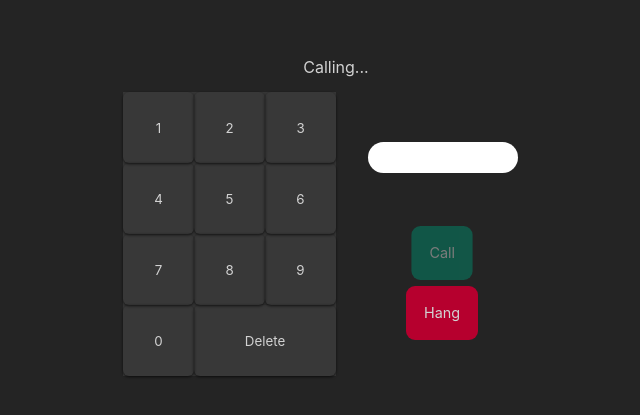
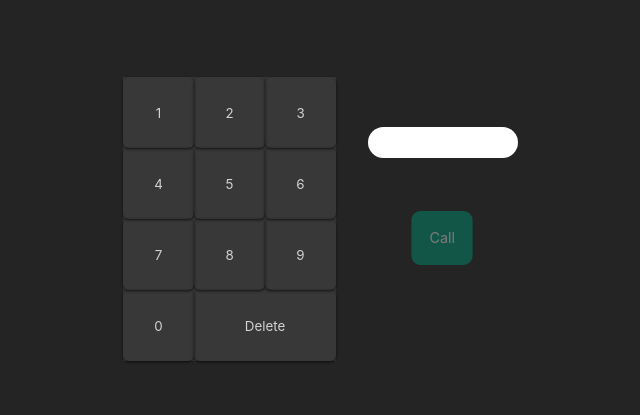
Before and after one commit to nuriaciscar/Simmple_Phone-W04CH03, a React (Create React App) app: page / in a window 1280 px wide. Shown: the part 191-606 px from the top of the page, without its empty margins (304-944 px from the left). Built offline with nearby package versions, Linux system fonts and the light colour scheme.

Commit message:
Display calling... when addnumber function

```diff
--- a/src/App.css
+++ b/src/App.css
@@ -27,42 +27,7 @@ li {
   justify-content: center;
   align-items: center;
 }
-.keyboard {
-  width: 213px;
-  display: flex;
-  flex-wrap: wrap;
-}
-.key {
-  border: none;
-  background-color: #383838;
-  color: #d2d2d2;
-  cursor: pointer;
-  width: 71px;
-  height: 71px;
-  position: relative;
-}
-.key:after {
-  content: "";
-  width: 100%;
-  height: 100%;
-  z-index: 1;
-  position: absolute;
-  top: 0;
-  left: 0;
-  border-radius: 6px;
-  box-shadow: 0px 1px 3px rgba(0, 0, 0, 0.7);
-  opacity: 1;
-}
-.key.big {
-  width: 142px;
-}
-.key:disabled {
-  cursor: default;
-  opacity: 0message;
-}
-.key:not(disabled):hover {
-  background-color: #454545;
-}
+
 .message {
   line-height: 50px;
 }
@@ -70,6 +35,21 @@ li {
   display: grid;
   grid-template-columns: 1fr 1fr;
 }
+
+.number {
+  background-color: #fff;
+  color: #454545;
+  padding: 5px 20px;
+  width: 150px;
+  border-radius: 30px;
+  text-align: center;
+  margin: 50px 0;
+  height: 31px;
+}
+.off {
+  visibility: hidden !important;
+}
+
 .actions {
   display: flex;
   flex-direction: column;
@@ -98,16 +78,3 @@ li {
 .actions .hang {
   background-color: #b6002e;
 }
-.number {
-  background-color: #fff;
-  color: #454545;
-  padding: 5px 20px;
-  width: 150px;
-  border-radius: 30px;
-  text-align: center;
-  margin: 50px 0;
-  height: 31px;
-}
-.off {
-  visibility: hidden !important;
-}
--- a/src/App.js
+++ b/src/App.js
@@ -2,31 +2,22 @@ import "./App.css";
 import Keyboard from "./components/Keyboard/Keyboard";
 import PhoneContext from "./components/Context/Context";
 import { useState } from "react";
-import Display from "./components/Display/Display";
+import Actions from "./components/Actions/Actions";
 
 function App() {
   const [numbersDisplay, setNumbersDisplay] = useState([]);
+  const [displayCall, setDisplayCall] = useState(false);
 
   return (
-    <PhoneContext.Provider value={{ numbersDisplay, setNumbersDisplay }}>
+    <PhoneContext.Provider
+      value={{ numbersDisplay, setNumbersDisplay, displayCall, setDisplayCall }}
+    >
       <div className="container">
-        {/* <!-- El siguiente elemento se oculta añadiéndole la clase "off" --> */}
-        <span className="message">Calling...</span>
+        <span className={displayCall ? "message" : "off"}>Calling...</span>
         <main className="phone">
           <Keyboard />
 
-          <div className="actions">
-            <Display numbersDisplay={numbersDisplay} />
-            {/* <!-- El botón de llamar debe tener la clase "activo" cuando -->
-          <!-- el número  tiene 9 cifras --> */}
-            <a href="call" className="call">
-              Call
-            </a>
-            {/* <!-- Sólo se tiene que ver un botón u otro --> */}
-            <a href="hang active" className="hang active">
-              Hang
-            </a>
-          </div>
+          <Actions />
         </main>
       </div>
     </PhoneContext.Provider>
--- /dev/null
+++ b/src/components/Actions/Actions.css
@@ -0,0 +1,28 @@
+.actions {
+  display: flex;
+  flex-direction: column;
+  align-items: center;
+}
+.actions a {
+  border-radius: 10px;
+  padding: 20px;
+  text-decoration: none;
+  color: inherit;
+  cursor: default;
+  opacity: 0.5;
+  transform: scale(0.9);
+  transition: all 0.2s ease-out;
+}
+.actions .active {
+  cursor: pointer;
+  opacity: 1;
+}
+.actions a.active:hover {
+  transform: scale(1);
+}
+.actions .call {
+  background-color: #00886a;
+}
+.actions .hang {
+  background-color: #b6002e;
+}
--- a/src/components/Actions/Actions.js
+++ b/src/components/Actions/Actions.js
@@ -2,28 +2,31 @@ import Action from "../Action/Action";
 import PhoneContext from "../Context/Context";
 import { useContext } from "react";
 
+import "./Actions.css";
+import Display from "../Display/Display";
+import App from "../../App";
+
 const Actions = () => {
-  const { numbersDisplay, setNumbersDisplay } = useContext(PhoneContext);
+  const { numbersDisplay, setNumbersDisplay, displayCall, setDisplayCall } =
+    useContext(PhoneContext);
 
   const callAction = () => {
-    if (numbersDisplay.length < 9) {
-    }
+    setDisplayCall(true);
   };
+
   return (
     <>
-      <Action
-        href={"Call"}
-        text={"Call"}
-        className={"Call"}
-        actionOnClick={callAction}
-      />
+      <div className="actions">
+        <Display numbersDisplay={numbersDisplay} />
+        <Action
+          href={"Call"}
+          text={"Call"}
+          className={numbersDisplay.length === 9 ? "active call" : "call"}
+          actionOnClick={callAction}
+        />
 
-      <Action
-        href={"Hang"}
-        text={"Hang"}
-        className={"Hang"}
-        actionOnClick={action}
-      />
+        <Action href={"Hang"} text={"Hang"} className={"off"} />
+      </div>
     </>
   );
 };
--- a/src/components/Display/Display.js
+++ b/src/components/Display/Display.js
@@ -5,7 +5,7 @@ const Display = ({ numbersDisplay }) => {
 };
 
 Display.propTypes = {
-  text: PropTypes.string.isRequired,
+  text: PropTypes.string,
 };
 
 export default Display;
--- a/src/components/Key/Key.js
+++ b/src/components/Key/Key.js
@@ -11,7 +11,6 @@ const Key = ({ text, actionOnClick, className }) => {
 };
 
 Key.propTypes = {
-  text: PropTypes.string,
   actionOnClick: PropTypes.func,
 };
 
--- a/src/components/Keyboard/Keyboard.js
+++ b/src/components/Keyboard/Keyboard.js
@@ -15,7 +15,6 @@ const Keyboard = () => {
   const addNumber = (text) => {
     if (numbersDisplay.length < 9) {
       setNumbersDisplay([...numbersDisplay, text]);
-      console.log(numbersDisplay);
     }
   };
 
@@ -41,8 +40,8 @@ const Keyboard = () => {
 };
 
 Keyboard.propTypes = {
-  number: PropTypes.string.isRequired,
-  actionOnClick: PropTypes.func.isRequired,
+  number: PropTypes.string,
+  actionOnClick: PropTypes.func,
 };
 
 export default Keyboard;
--- a/src/index.css
+++ b/src/index.css
@@ -70,34 +70,7 @@ li {
   display: grid;
   grid-template-columns: 1fr 1fr;
 }
-.actions {
-  display: flex;
-  flex-direction: column;
-  align-items: center;
-}
-.actions a {
-  border-radius: 10px;
-  padding: 20px;
-  text-decoration: none;
-  color: inherit;
-  cursor: default;
-  opacity: 0.5;
-  transform: scale(0.9);
-  transition: all 0.2s ease-out;
-}
-.actions .active {
-  cursor: pointer;
-  opacity: 1;
-}
-.actions a.active:hover {
-  transform: scale(1);
-}
-.actions .call {
-  background-color: #00886a;
-}
-.actions .hang {
-  background-color: #b6002e;
-}
+
 .number {
   background-color: #fff;
   color: #454545;
```
Also changed, not shown: src/index.js (+6 -9 lines).
